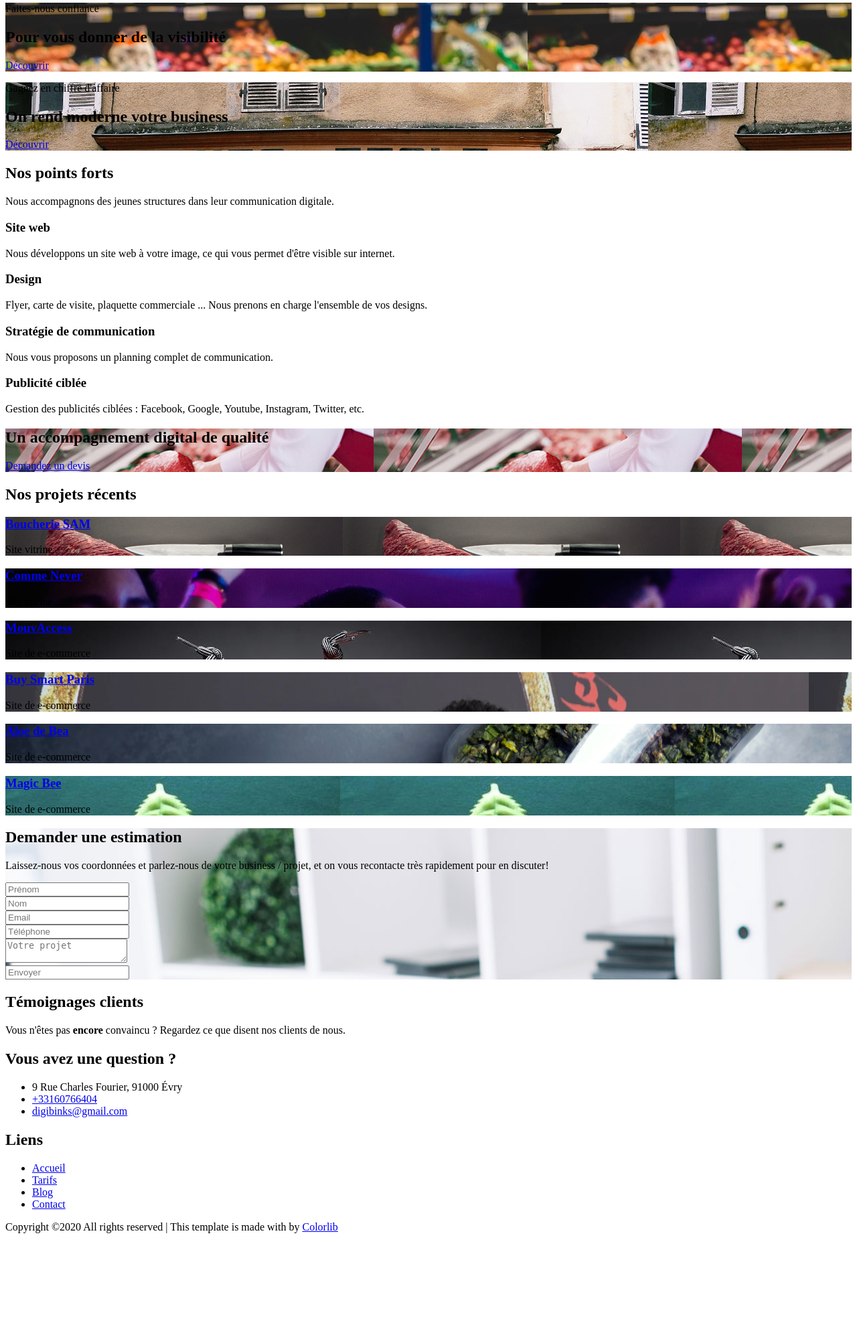
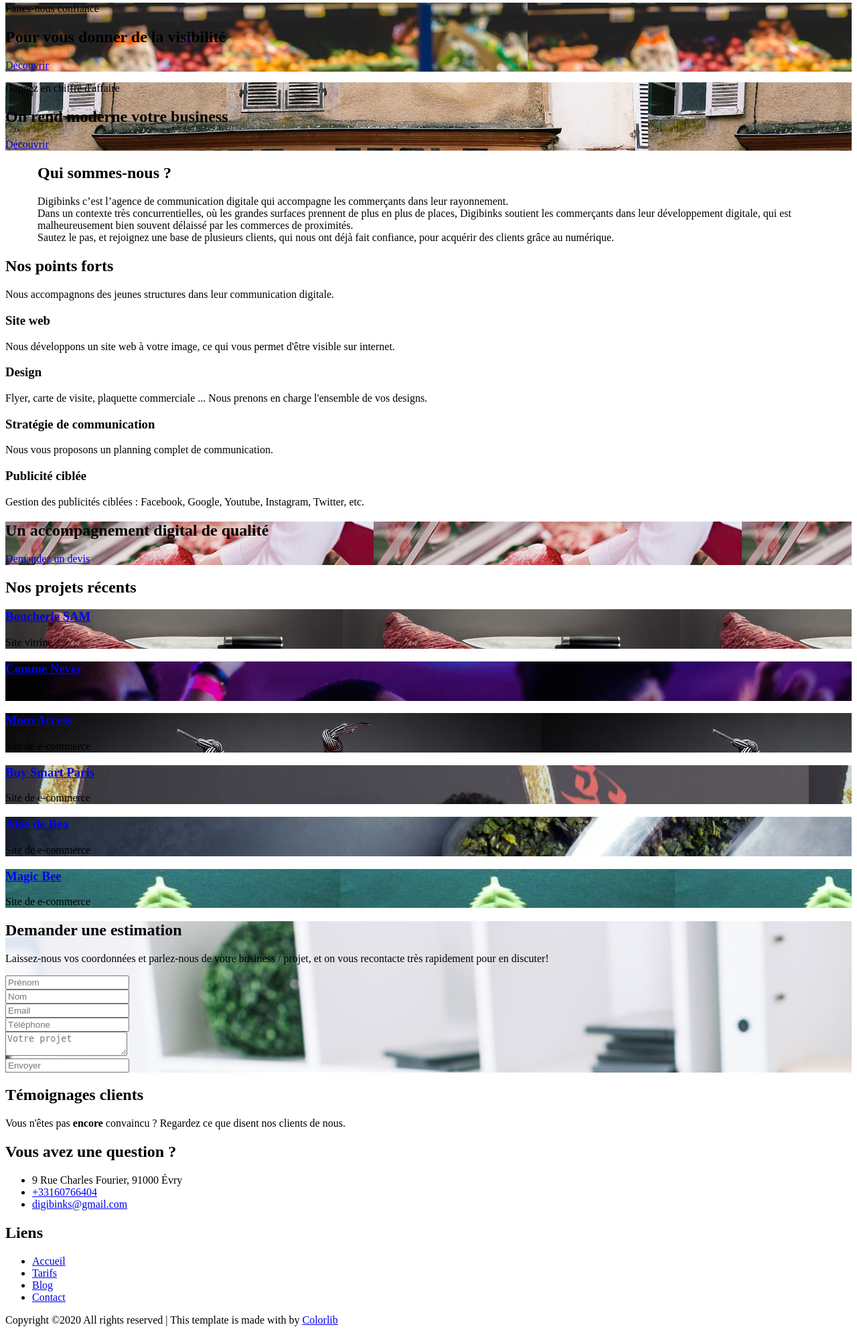
Before and after one commit to FarisAjeddig/prest, a Symfony app: template templates/default/index.html.twig in a window 1280 px wide. Shown: the part 352-2349 px from the top of the page at 67% size. Before the commit the page ends 2194 px from the top, so only its background shows below. Run offline with Twig, Linux system fonts and the light colour scheme; the template is opened without the code that fills it, so the values that code supplies are empty; form fields are guessed from the names that the template uses; some libraries are stand-ins or nearby versions.

Commit message:
Qui sommes nous

```diff
--- a/templates/base.html.twig
+++ b/templates/base.html.twig
@@ -79,13 +79,11 @@
 
     {% for type, messages in app.session.flashbag.all() %}
         <div class="row container-fluid">
-            <div class="offset-5 col-2">
-                {% for message in messages %}
-                    <div class="alert alert-{{type}}">
-                        {{message}}
-                    </div>
-                {% endfor %}
-            </div>
+            {% for message in messages %}
+                <div style="position:absolute; top: 30%; left: 20%; z-index: 1" class="alert alert-{{type}}">
+                    {{message}}
+                </div>
+            {% endfor %}
         </div>
     {% endfor %}
 
--- a/templates/default/index.html.twig
+++ b/templates/default/index.html.twig
@@ -9,7 +9,7 @@
                     <div class="col-md-7 ftco-animate">
                         <span class="subheading">Bienvenue sur Digibinks</span>
                         <h1 class="mb-4">L'équipe qui va améliorer votre commerce</h1>
-                        <p><a href="#decouvrir" class="btn btn-primary px-4 py-3 mt-3">Découvrir</a></p>
+                        <p><a href="#whoAreWe" class="btn btn-primary px-4 py-3 mt-3">Découvrir</a></p>
                     </div>
                 </div>
             </div>
@@ -43,6 +43,17 @@
 
     </section>
 
+
+    <section class="ftco-section" id="whoAreWe" style="padding-bottom: 0 !important; padding-left: 3em !important;">
+        <div class="container">
+            <div class="row">
+                <h2 class="mb-4"><b>Qui sommes-nous ?</b></h2>
+                <p>Digibinks c’est l’agence de communication digitale qui accompagne les commerçants dans leur rayonnement.
+                    <br>Dans un contexte très concurrentielles, où les grandes surfaces prennent de plus en plus de places, Digibinks soutient les commerçants dans leur développement digitale, qui est malheureusement bien souvent délaissé par les commerces de proximités.
+                    <br>Sautez le pas, et rejoignez une base de plusieurs clients, qui nous ont déjà fait confiance, pour acquérir des clients grâce au numérique.</p>
+            </div>
+        </div>
+    </section>
 
     <section class="ftco-section" id="decouvrir" >
         <div class="container">
```
Also changed, not shown: 1 other file.
